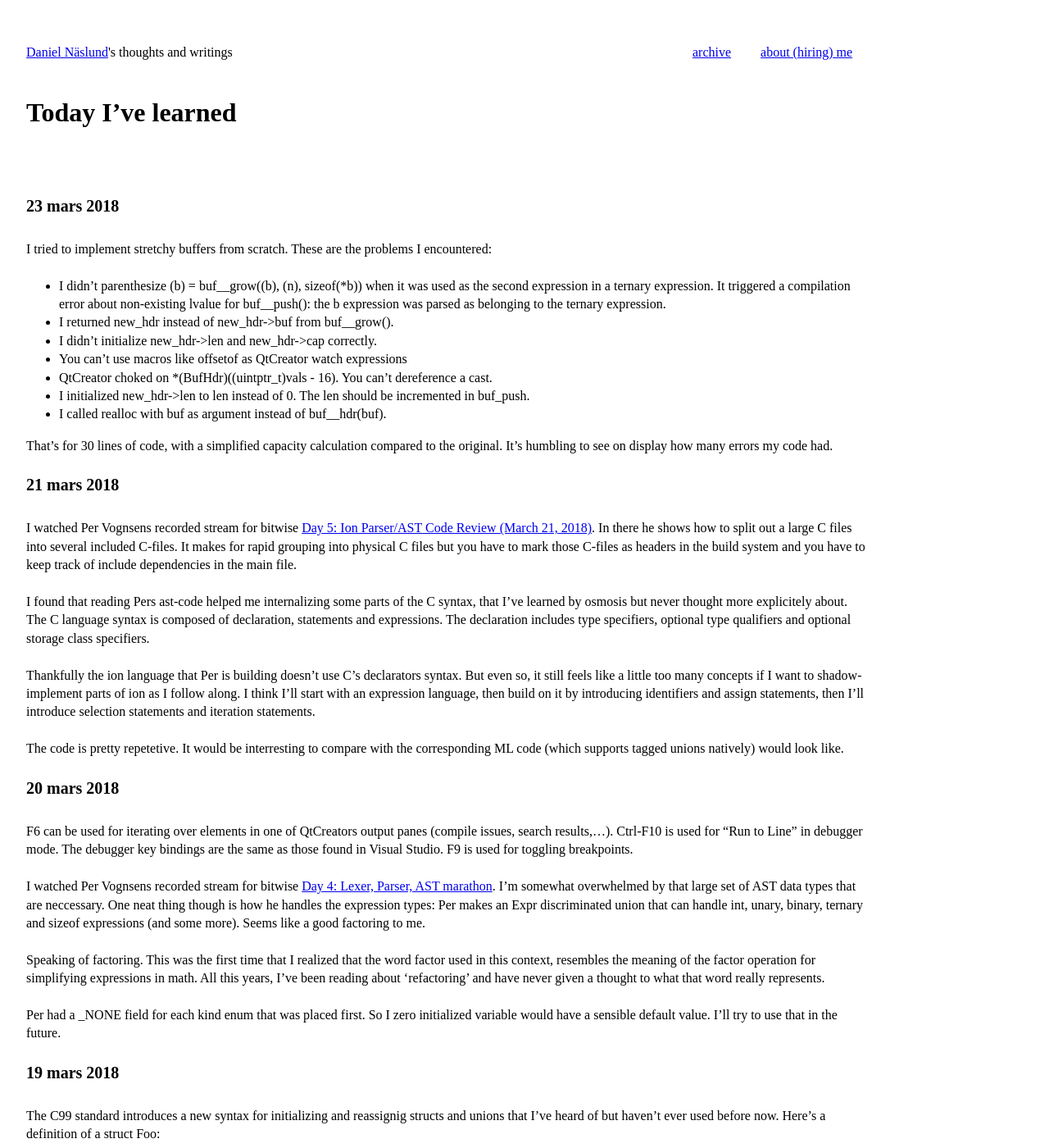
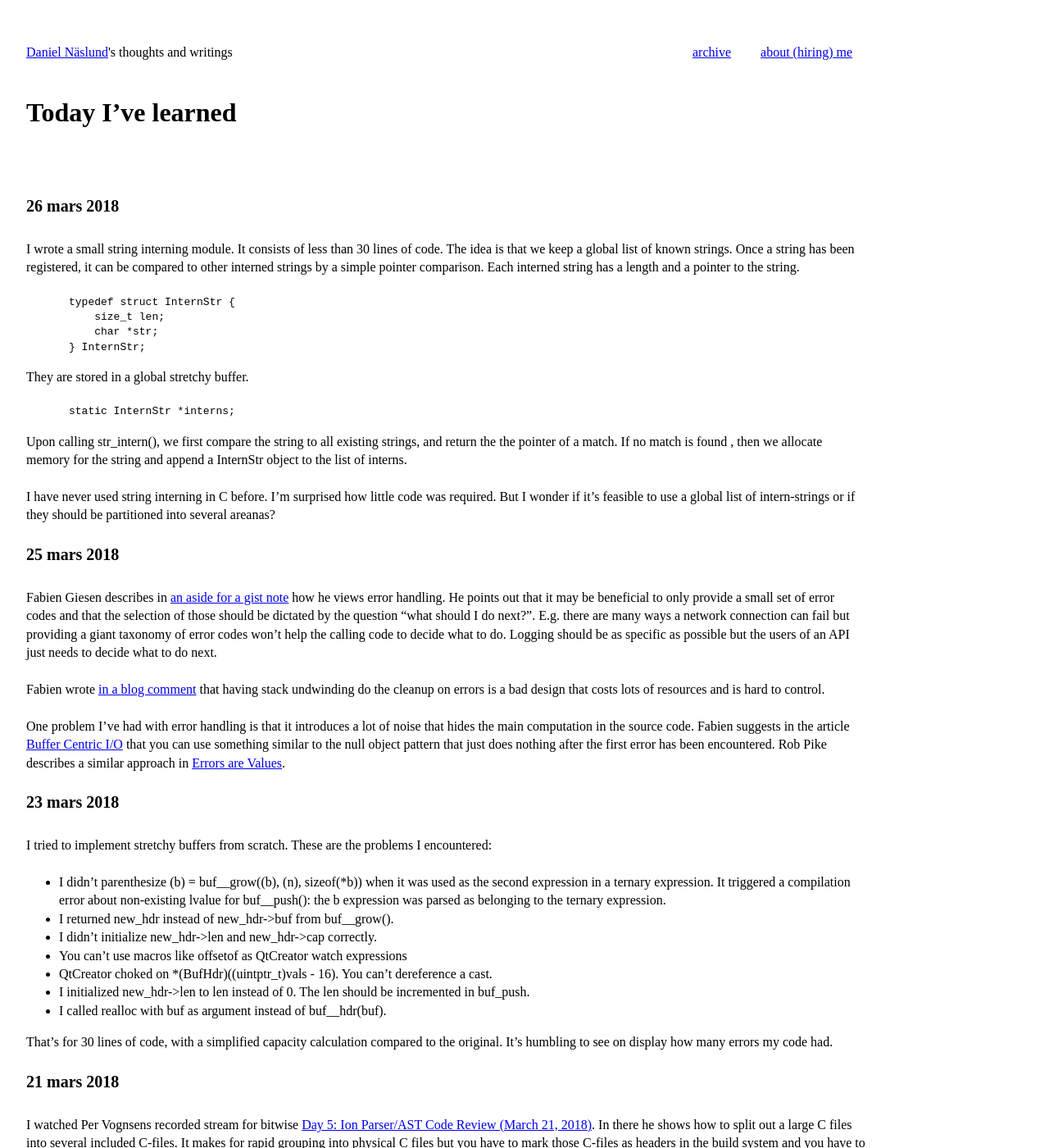
Before and after one commit to dannas/dannas.github.com, a Jekyll site: the page built from TIL.markdown, in a window 1280 px wide and 1400 px high. Shown: the whole window at 82% size. Built offline with Jekyll 4.4.1, drawn with Linux system fonts in a browser that asks for light colours.

Commit message:
Another TIL

```diff
--- a/TIL.markdown
+++ b/TIL.markdown
@@ -3,6 +3,53 @@ layout: default
 title: TIL - Today I've Learned
 ---
 # Today I've learned
+
+## 26 mars 2018
+I wrote a small string interning module. It consists of less than 30 lines of
+code. The idea is that we keep a global list of known strings. Once a string
+has been registered, it can be compared to other interned strings by a simple
+pointer comparison. Each interned string has a length and a pointer to the
+string.
+
+    typedef struct InternStr {
+        size_t len;
+        char *str;
+    } InternStr;
+
+They are stored in a global stretchy buffer.
+
+    static InternStr *interns;
+
+Upon calling str_intern(), we first compare the string to all existing
+strings, and return the the pointer of a match. If no match is found , then we
+allocate memory for the string and append a InternStr object to the list of
+interns.
+
+I have never used string interning in C before. I'm surprised how little code
+was required. But I wonder if it's feasible to use a global list of
+intern-strings or if they should  be partitioned into several areanas?
+
+## 25 mars 2018
+Fabien Giesen describes in [an aside for a gist note](
+https://gist.github.com/anonymous/2edc9e9d52a93c126ff486cfb4a2c65b) how he
+views error handling. He points out that it may be beneficial to only provide a
+small set of error codes and that the selection of those should be dictated by
+the question "what should I do next?". E.g. there are many ways a network
+connection can fail but providing a giant taxonomy of error codes won't help
+the calling code to decide what to do. Logging should be as specific as
+possible but the users of an API just needs to decide what to do next.
+
+Fabien wrote [in a blog comment](
+http://cbloomrants.blogspot.se/2010/06/06-07-10-exceptions.html?showComment=1275971007229#c4849051810850075252)
+that having stack undwinding do the cleanup on errors is a bad design that
+costs lots of resources and is hard to control.
+
+One problem I've had with error handling is that it introduces a lot of noise
+that hides the main computation in the source code. Fabien suggests in the
+article [Buffer Centric I/O](https://fgiesen.wordpress.com/2011/11/21/buffer-centric-io/) that you can
+use something similar to the null object pattern that just does nothing after
+the first error has been encountered. Rob Pike describes a similar approach in
+[Errors are Values](https://blog.golang.org/errors-are-values).
 
 ## 23 mars 2018
 I tried to implement stretchy buffers from scratch. These are the problems I
```
